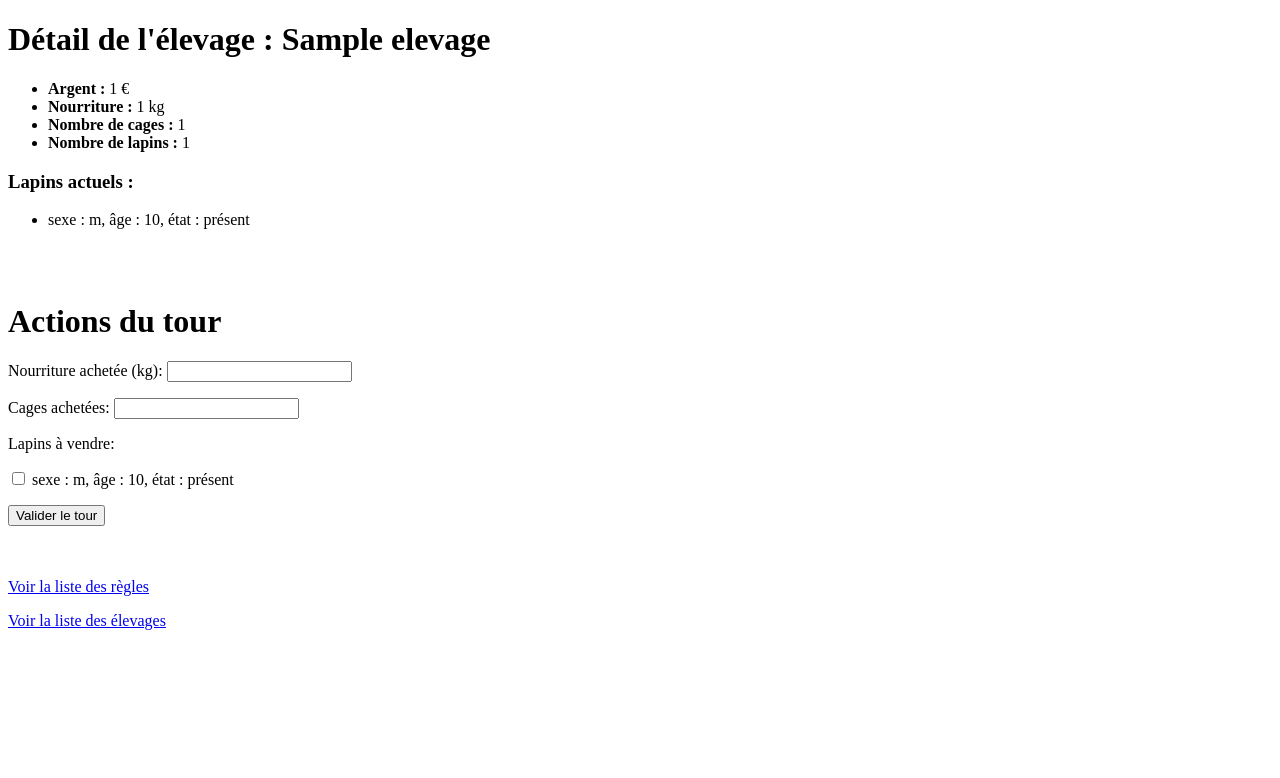
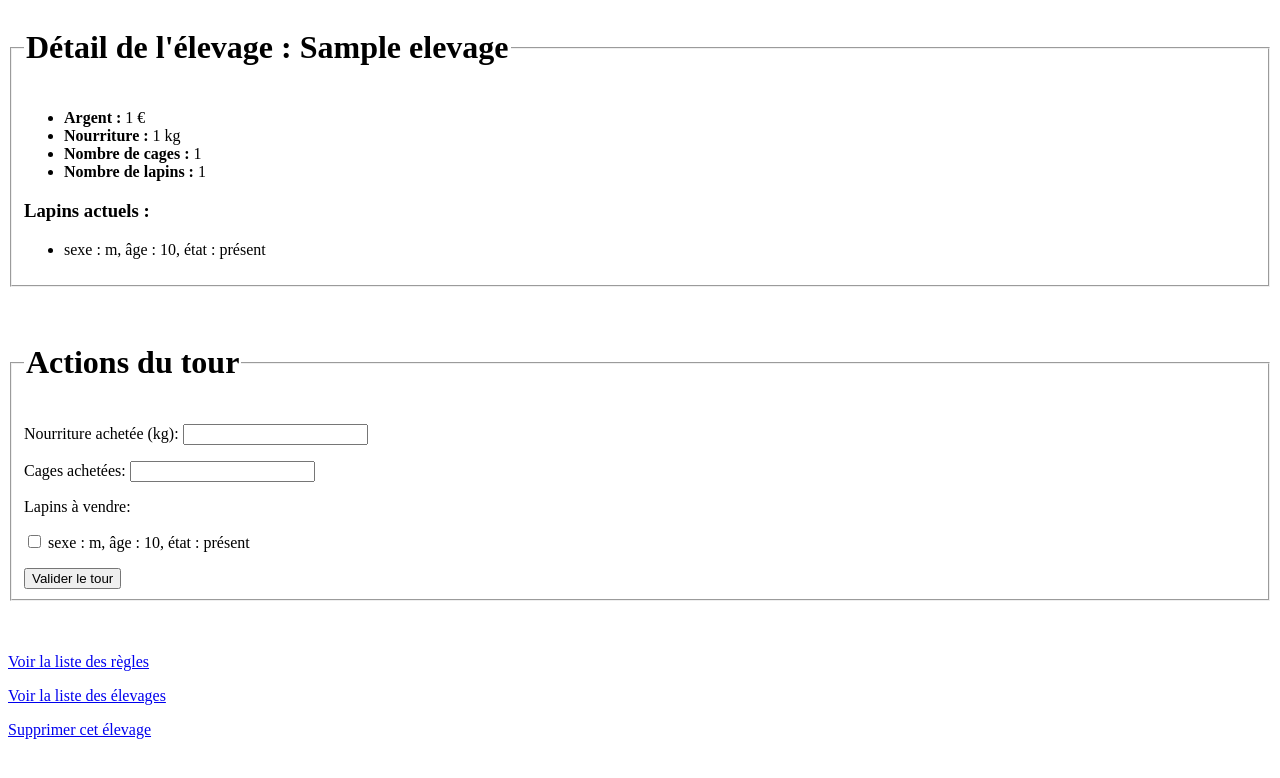
Before and after one commit to mathiasdub/elevage-Mathias-Dubuisson, a Django app: page /elevage/1/ in a window 1280 px wide. Shown: the top 778 px of the page. Run offline with Django 4.2, Linux system fonts and the light colour scheme; tables that the repository leaves empty hold one stand-in row (values such as "Sample post").

Commit message:
ajout de la possibilité de supprimer les élevages

```diff
--- a/mysite/elevage/templates/elevage/detail.html
+++ b/mysite/elevage/templates/elevage/detail.html
@@ -5,7 +5,8 @@
 </head>
 <body>
 
-    <h1>Détail de l'élevage : {{ elevage.name }}</h1>
+    <fieldset>
+    <legend><h1>Détail de l'élevage : {{ elevage.name }}</h1></legend>
 
     <ul>
     <li><strong>Argent :</strong> {{ elevage.argent }} €</li>
@@ -22,22 +23,24 @@
             {% endif %}
         {% endfor %}
     </ul>
+    </fieldset>
 
     <br><br>
 
 
-
-    <h1>Actions du tour</h1>
+    <fieldset>
+    <legend><h1>Actions du tour</h1></legend>
     <form method="post">
         {% csrf_token %}
         {{ form.as_p }}
         <button type="submit">Valider le tour</button>
     </form>
-
+    </fieldset>
 
 
     <br><br>
     <p><a href="{% url 'elevage:regles' %}" target="_blank">Voir la liste des règles</a></p>
-    <a href="{% url 'elevage:liste' %}">Voir la liste des élevages</a>
+    <p><a href="{% url 'elevage:liste' %}">Voir la liste des élevages</a></p>
+    <p><a href="{% url 'elevage:supprimer' elevage.id %}">Supprimer cet élevage</a></p>
 </body>
 </html>
--- a/mysite/elevage/urls.py
+++ b/mysite/elevage/urls.py
@@ -9,4 +9,5 @@ urlpatterns = [
     path("liste/", views.liste, name="liste"),
     path("elevage/<int:elevage_id>/", views.detail, name="detail"),
     path("regles", views.liste_regle, name="regles"),
+    path("elevage/<int:elevage_id>/supprimer", views.supprimer_elevage, name="supprimer"),
 ]
--- a/mysite/elevage/views.py
+++ b/mysite/elevage/views.py
@@ -93,3 +93,19 @@ def liste_regle(request):
     }
 
     return render(request, 'elevage/liste_regle.html', {'regles': regles})
+
+
+def supprimer_elevage(request, elevage_id):
+    # Récupérer l'élevage en fonction de son ID
+    elevage = get_object_or_404(Elevage, id=elevage_id)
+
+    if request.method == 'POST':
+        # Supprimer tous les lapins associés à cet élevage
+        Individu.objects.filter(elevage=elevage).delete()
+
+        # Supprimer l'élevage
+        elevage.delete()
+
+        return redirect('elevage:liste')  # Rediriger vers la liste des élevages après la suppression
+
+    return render(request, 'elevage/supprimer_elevage.html', {'elevage': elevage})
```
Also changed, not shown: mysite/elevage/templates/elevage/supprimer_elevage.html (added, +20 -0 lines).
